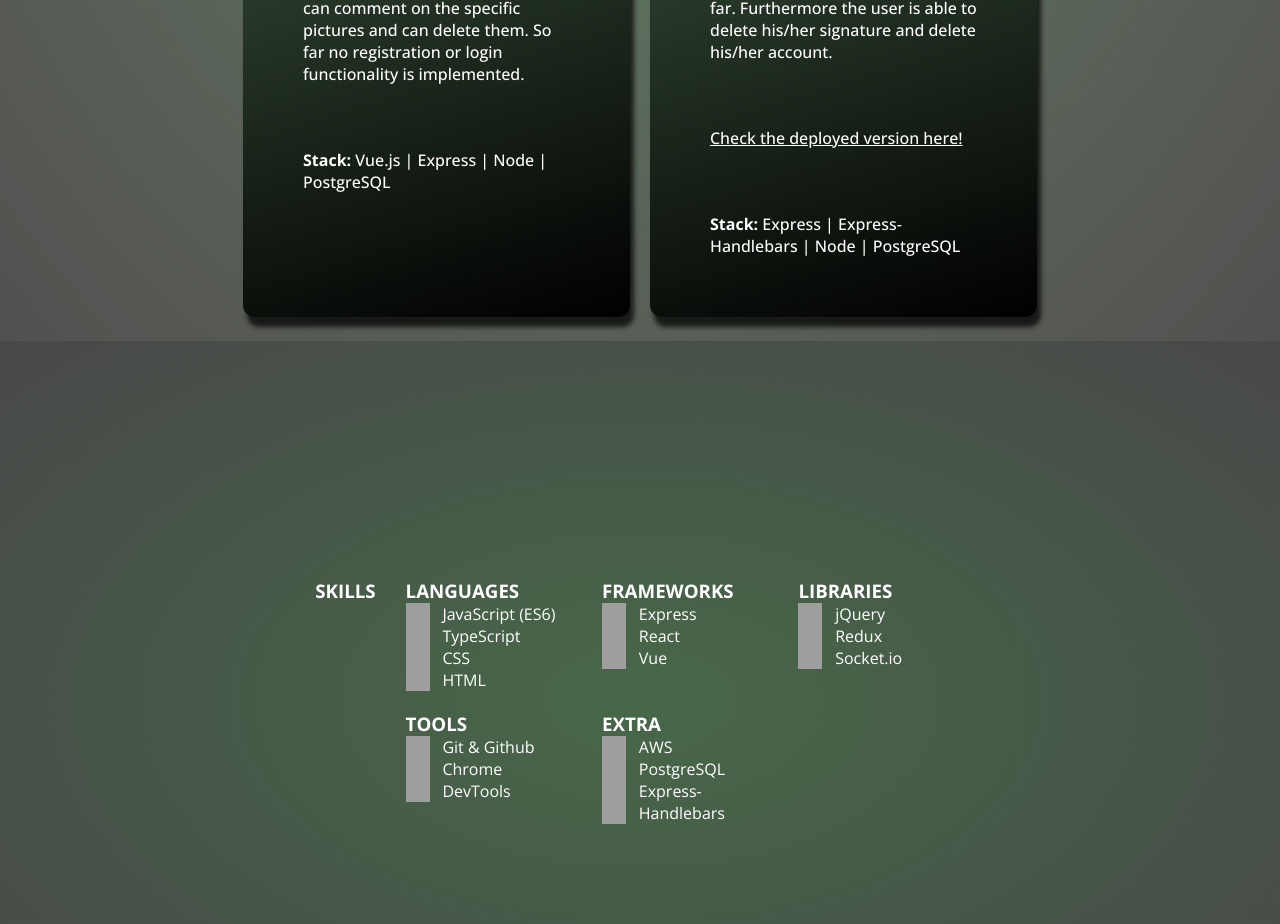
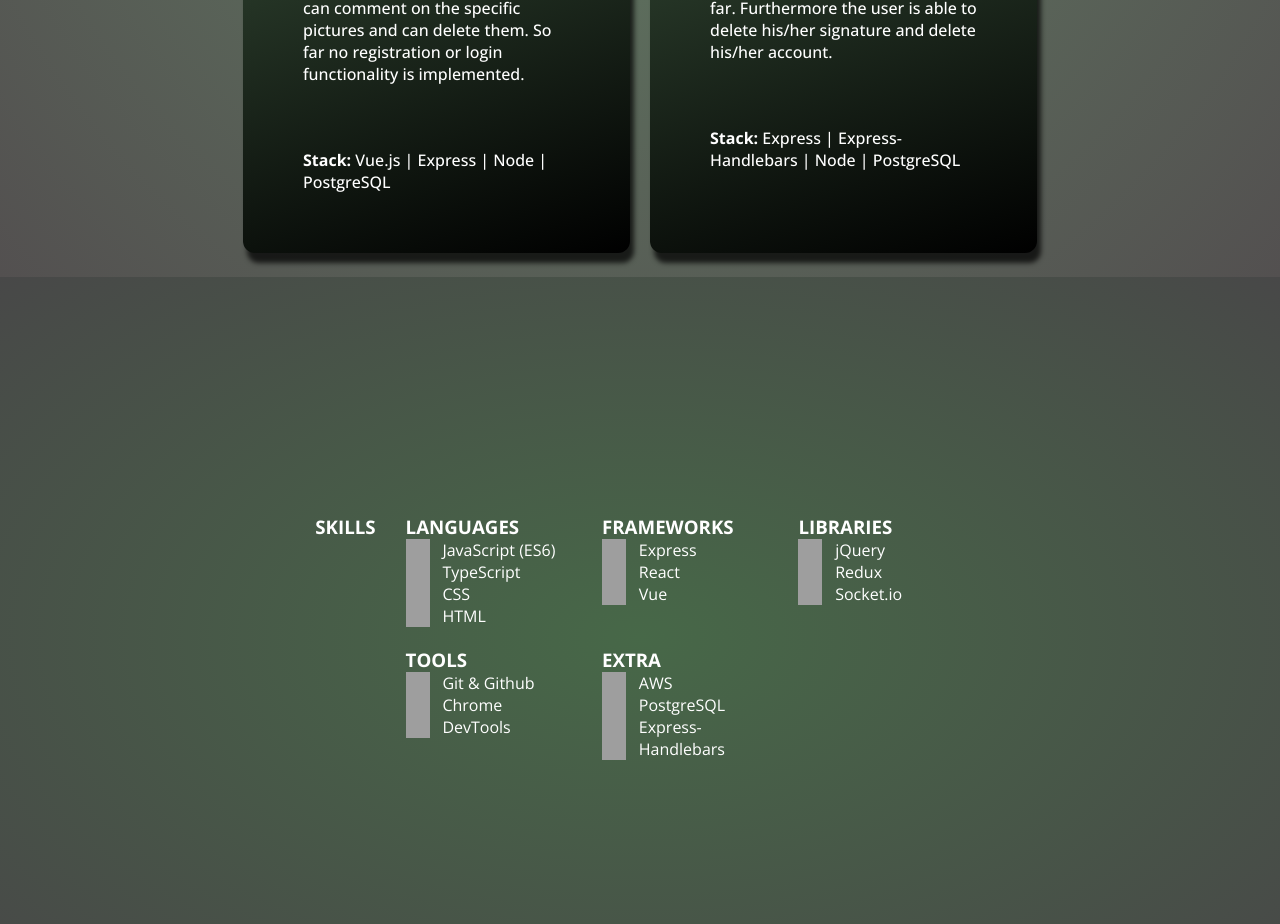
Before and after one commit to JLoc91/portfolio, a React (Create React App) app: page / in a window 1280 px wide. Shown: the part 2720-3644 px from the top of the page. Built offline with nearby package versions, Linux system fonts and the light colour scheme; grey boxes are pictures that could not be loaded.

Commit message:
changed final project link and updated CV

```diff
--- a/src/components/Projects.tsx
+++ b/src/components/Projects.tsx
@@ -87,7 +87,7 @@ export function Projects() {
                             matches and see the weather forecast and hotels near
                             the venue.
                         </p>
-                        <a href="https://travel-football-app.herokuapp.com/">
+                        <a href="https://travel-football-app.onrender.com/">
                             Check the deployed version here!
                         </a>
                         <p className="projectStack">
@@ -219,9 +219,9 @@ export function Projects() {
                             the user is able to delete his/her signature and
                             delete his/her account.
                         </p>
-                        <a href="https://moped-freedom.herokuapp.com/">
+                        {/* <a href="https://moped-freedom.herokuapp.com/">
                             Check the deployed version here!
-                        </a>
+                        </a> */}
                         <p className="projectStack">
                             <span>
                                 <strong>Stack:</strong>
```
Also changed, not shown: 1 other file (tests, documents, lock files or other folders).
